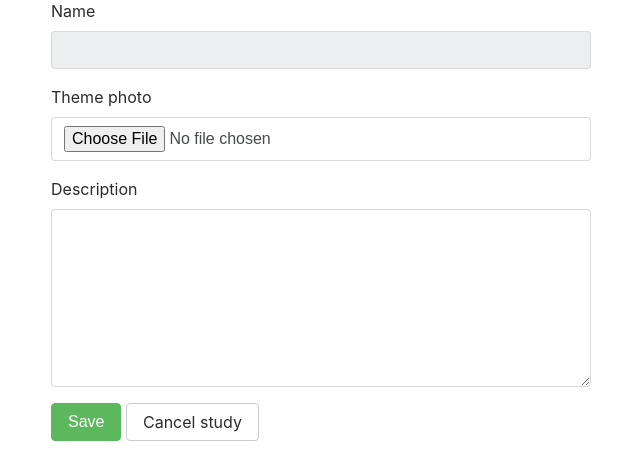
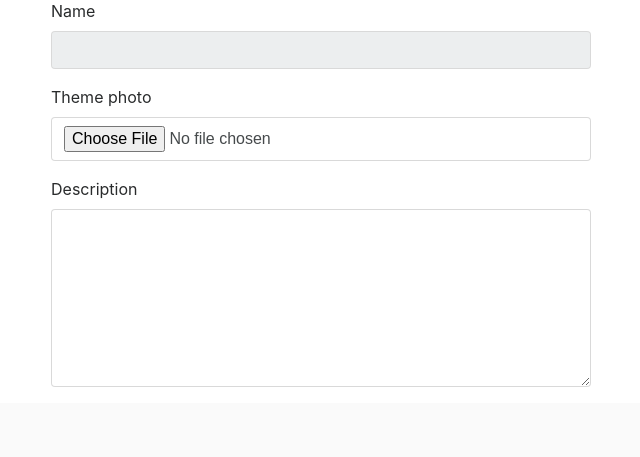
Before and after one commit to yw22729/APAD, a Flask app: template templates/study/edit_theme.html in a window 1280 px wide. Shown: the part 570-1027 px from the top of the page, without its empty margins (319-959 px from the left). After the commit the page ends 957 px from the top, so only its background shows below. Run offline with Flask 2, Linux system fonts and the light colour scheme; the template is opened without the code that fills it: values that come from a table or form of the project are taken from there, most other values are stand-ins (such as "Sample title", 1, 10 or a date in 2020); grey boxes marked "Sample" are stand-in pictures; some libraries are stand-ins or nearby versions.

Commit message:
delete cancel themes

```diff
--- a/templates/study/edit_theme.html
+++ b/templates/study/edit_theme.html
@@ -38,14 +38,14 @@
             {{ render_field(form.photo, class="form-control") }}
             {{ render_field(form.description, class="form-control", rows="8", minlength="50") }}
 
-            {% if theme.cancel %}
+            <!-- {% if theme.cancel %}
             This theme is canceled
             {% else %}
             <button type="submit" class="btn btn-success">
                 Save
             </button>
             <a class="btn btn-secondary" href="{{ url_for('study_page.cancel', id=theme.id) }}">Cancel study</a>
-            {% endif %}
+            {% endif %} -->
         </form>
     </div>
 </div>
```
